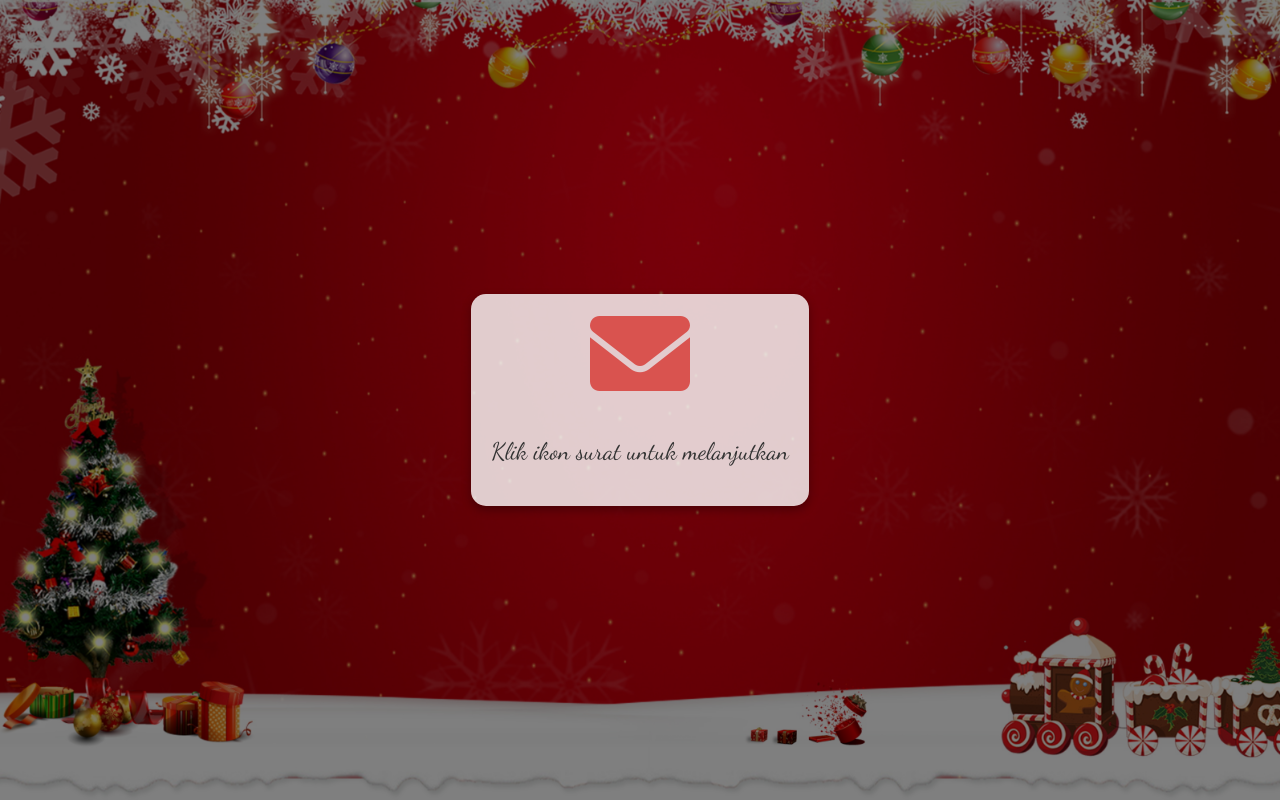
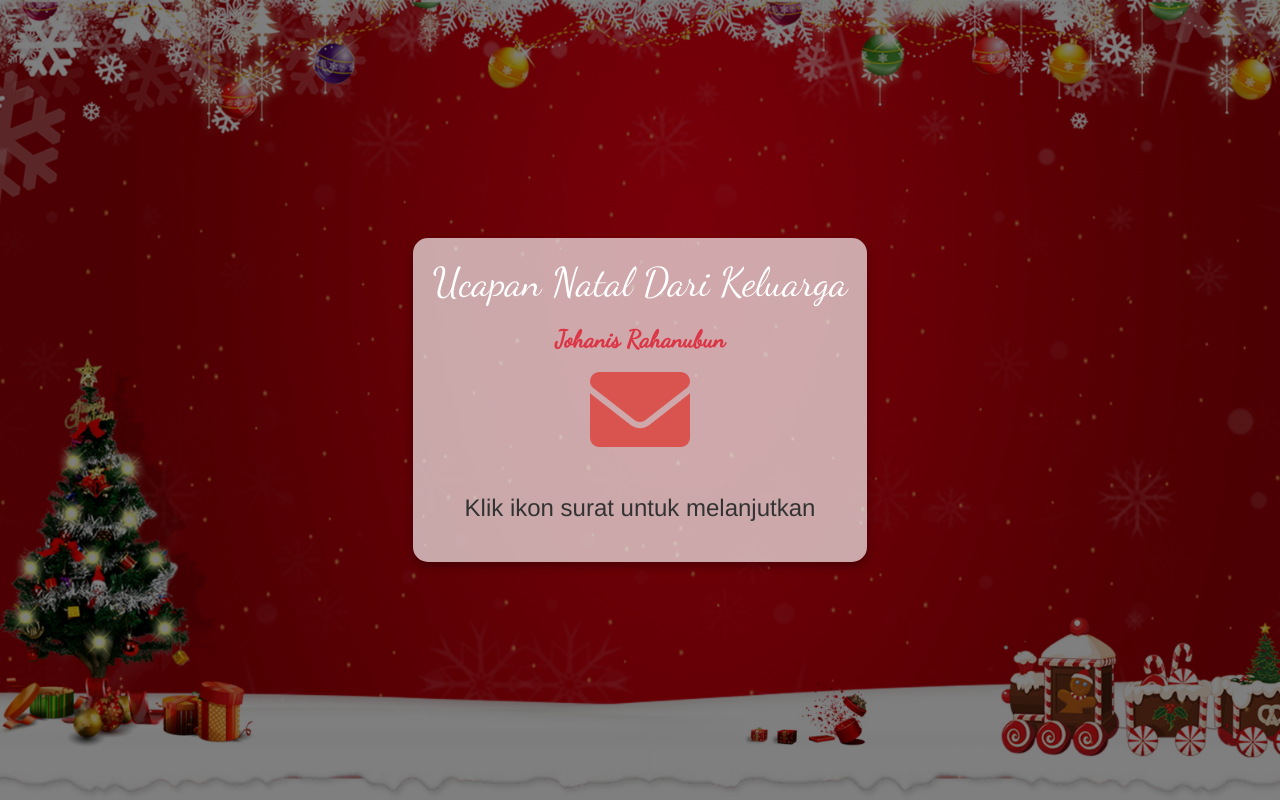
Before and after one commit to ficky230596/Rahanubun, a plain HTML site: page index.html in a window 1280 px wide. Drawn offline with nearby package versions, Linux system fonts and the light colour scheme.

Commit message:
Pesan commit untuk semua perubahan

```diff
--- a/index.html
+++ b/index.html
@@ -8,6 +8,7 @@
     <link rel="stylesheet" href="https://cdn.jsdelivr.net/npm/bootstrap@5.3.2/dist/css/bootstrap.min.css">
     <link href="https://fonts.googleapis.com/css2?family=Dancing+Script&display=swap" rel="stylesheet">
     <link rel="stylesheet" href="https://cdnjs.cloudflare.com/ajax/libs/font-awesome/6.0.0-beta3/css/all.min.css">
+    <link href="https://fonts.googleapis.com/css2?family=Dancing+Script&display=swap" rel="stylesheet">
     <style>
         body {
             margin: 0;
@@ -42,7 +43,7 @@
             z-index: 2;
             padding: 20px;
             border-radius: 15px;
-            background-color: rgba(255, 255, 255, 0.8); /* Semi-transparan kotak */
+            background-color: rgba(255, 255, 255, 0.66); /* Semi-transparan kotak */
             box-shadow: 0 4px 10px rgba(0, 0, 0, 0.3); /* Tambahkan bayangan */
         }
 
@@ -85,13 +86,24 @@
                 font-size: 1.2rem;
             }
         }
+        h1 {
+            font-family: 'Dancing Script', cursive;
+            color: #ffffff;
+        }
+
     </style>
 </head>
 
 <body>
     <div id="envelope-icon">
+
+        <h1>Ucapan Natal Dari Keluarga
+            <br>
+
+            <p class="text-danger fw-bold">Johanis Rahanubun</p>
+        </h1>
         <i class="fas fa-envelope" title="Klik untuk masuk" onclick="navigateToIndex()"></i>
-        <p>Klik ikon surat untuk melanjutkan</p>
+        <p style="font-family: 'Franklin Gothic Medium', 'Arial Narrow', Arial, sans-serif;">Klik ikon surat untuk melanjutkan</p>
     </div>
 
     <script>
```
